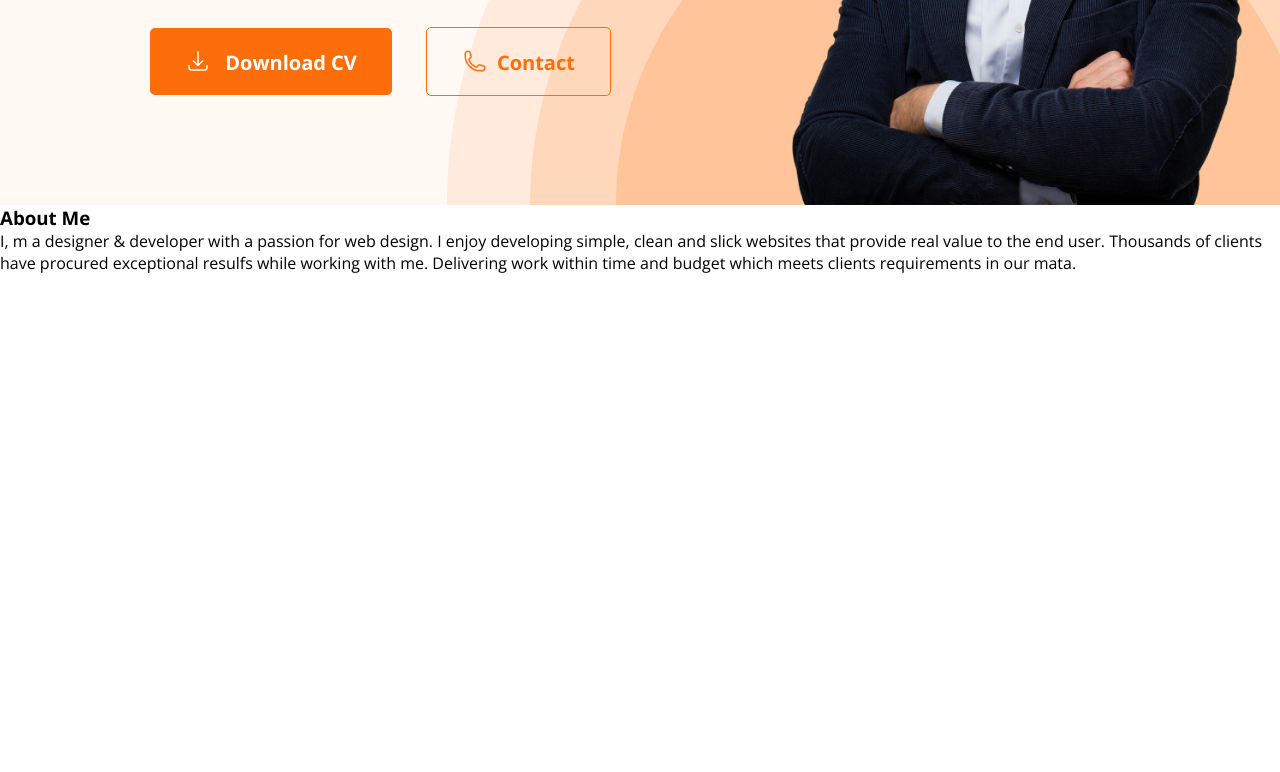
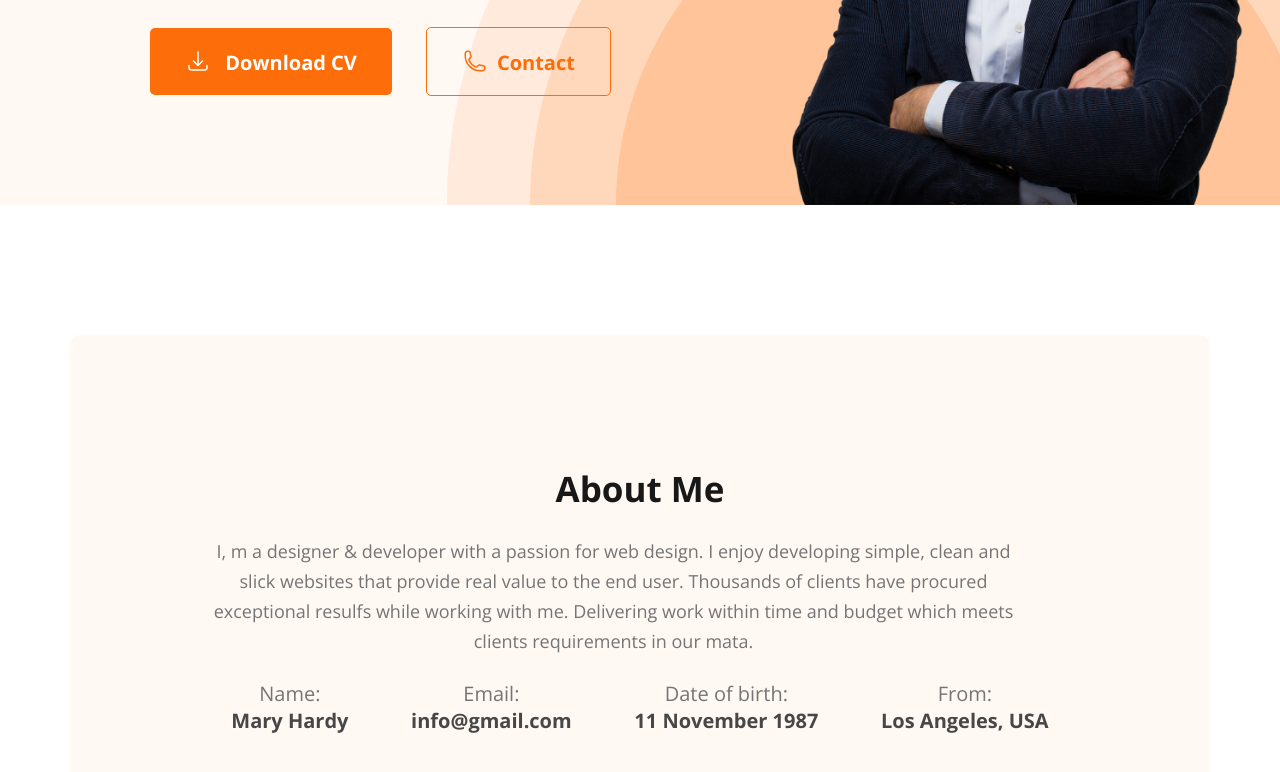
Before and after one commit to Roozaaa/Practice_01_Portfolio, a plain HTML site: page index.html in a window 1280 px wide. Shown: the part 518-1290 px from the top of the page. Before the commit the page ends 800 px from the top, so only its background shows below. Drawn offline with nearby package versions, Linux system fonts and the light colour scheme.

Commit message:
about-section completed

```diff
--- a/css/porfolio.css
+++ b/css/porfolio.css
@@ -34,12 +34,14 @@
     flex-shrink: 0;
     padding: 1.12rem 2.19rem 1.19rem 2.25rem;
 }
-.btn-primary > svg{
+
+.btn-primary>svg {
     padding-right: 10px;
     position: relative;
     top: 2.8px;
 }
-.btn-secondary > svg{
+
+.btn-secondary>svg {
     padding-right: 10px;
     position: relative;
     top: 2.8px;
@@ -133,3 +135,55 @@ nav>ul>li>button {
 /* Header section ends */
 
 /* Main styles started */
+
+main {
+    max-width: 71.25rem;
+    margin: 0 auto;
+}
+
+.about {
+    padding: 130px;
+    border-radius: 0.625rem;
+    background: #FFF8F3;
+    margin: 130px 0;
+}
+
+.section-title {
+    color: #181818;
+    font-size: 2.1875rem;
+    font-style: normal;
+    font-weight: 700;
+    text-align: center;
+    padding-bottom: 1.5rem;
+}
+
+.section-description {
+    width: 51.6875rem;
+    font-size: 1.125rem;
+    font-style: normal;
+    font-weight: 400;
+    line-height: 1.875rem;
+    text-align: center;
+    color: #757575;
+    padding-bottom: 1.5rem;
+}
+
+.details-container {
+    display: flex;
+    justify-content: space-around;
+    text-align: center;
+}
+
+.details-title {
+    font-size: 1.25rem;
+    font-style: normal;
+    font-weight: 400;
+    color: #757575;
+}
+
+.details-description {
+    color: #474747;
+    font-size: 1.25rem;
+    font-style: normal;
+    font-weight: 700;
+}
--- a/index.html
+++ b/index.html
@@ -24,6 +24,7 @@
                     <li><button class="btn-primary">Hire Me</button></li>
                 </ul>
             </nav>
+
         <div class="banner">
             <div class="banner-content">
                 <h3 class="banner-greeting">Hi, I  am</h3>
@@ -38,17 +39,37 @@
             </div>
             <img class="profile-pic" src="images/hardy.png" alt="">
         </div>
+
     </header>
     <!-- header ends -->
 
     <!-- main started -->
-    <main class="about">
-        <section class="section-title">
-           <h3>About Me</h3>
+    <main>
+        <section class="about">
+           <h3 class="section-title">About Me</h3>
            <p class="section-description">
             I, m a designer & developer with a passion for web design. I enjoy developing simple, clean and slick websites that provide real value to the end user. Thousands of clients have procured exceptional resulfs while working with me. Delivering work within time and budget which meets clients requirements in our mata.
            </p>
 
+           <div class="details-container">
+            <div class="details">
+                <h4 class="details-title">Name:</h4>
+                <p class="details-description">
+                    Mary Hardy</p>
+            </div>
+            <div class="details">
+                <h4 class="details-title">Email:</h4>
+                <p class="details-description">info@gmail.com</p>
+            </div>
+            <div class="details">
+                <h4 class="details-title">Date of birth:</h4>
+                <p class="details-description">11 November 1987</p>
+            </div>
+            <div class="details">
+                <h4 class="details-title">From:</h4>
+                <p class="details-description">Los Angeles, USA</p>
+            </div>
+           </div>
         </section>
     </main>
     <!-- main ends -->
```
Lines whose indentation alone changed are shown as unchanged.
